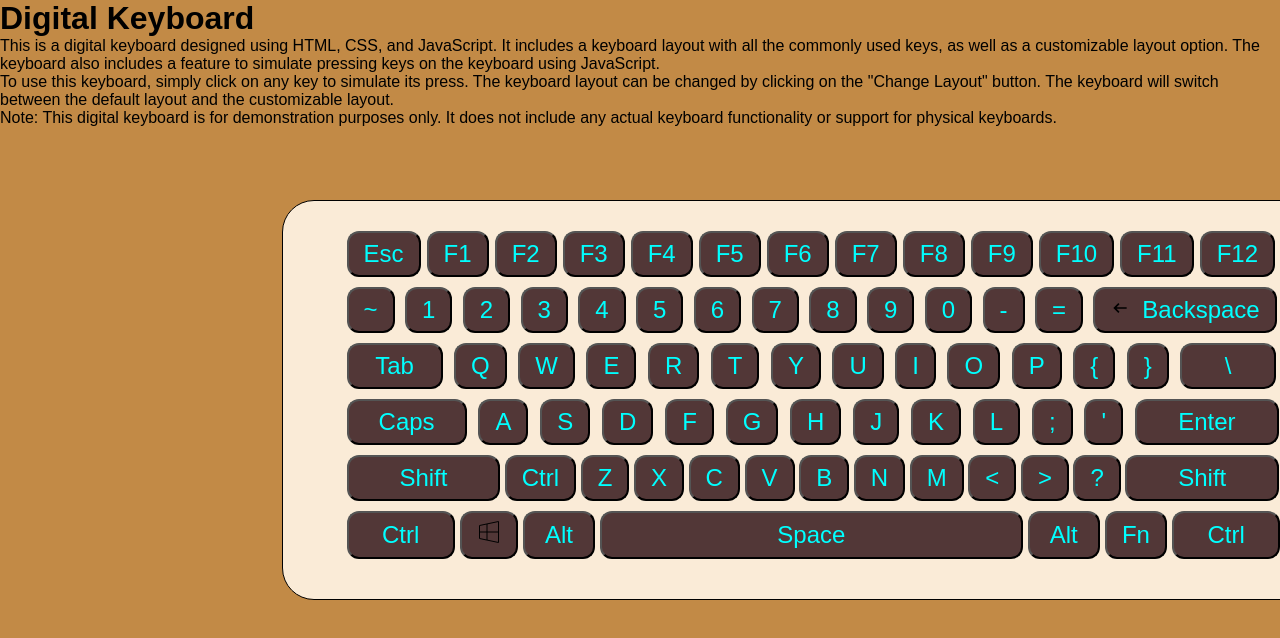
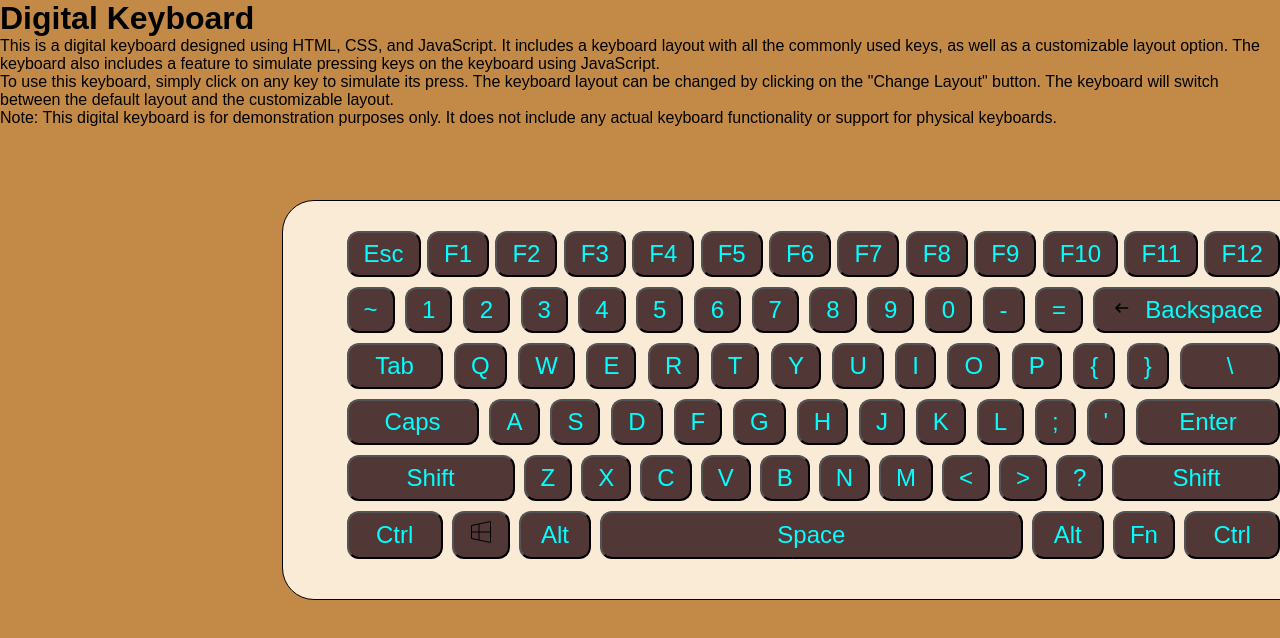
Before and after one commit to Martin-Atanasov123/Keyboard, a plain HTML site: page index.html in a window 1280 px wide. Shown: the top 638 px of the page. Drawn offline with Linux system fonts and the light colour scheme.

Commit message:
aligning all rows

```diff
--- a/index.html
+++ b/index.html
@@ -74,7 +74,7 @@
         </div>
         <div class="row5">
             <button class="shift">Shift</button>
-            <button>Ctrl</button>
+
             <button>Z</button>
             <button>X</button>
             <button>C</button>
--- a/style.css
+++ b/style.css
@@ -43,31 +43,42 @@ button:hover{
 
 .row1 {
     display: flex;
-    gap: 6px;
+    gap: 6.4px;
+
+
 }
 
 .row2 {
     display: flex;
     gap: 10.4px;
+
+
 }
 .row3 {
     display: flex;
     gap: 11.5px;
+
+
 }
 
 .row4 {
     display: flex;
-    gap: 11.8px;
+    gap: 10.9px;
+
+
 }
 
 .row5 {
     display: flex;
-    gap: 4.6px;
+    gap: 9px;
+
+
 }
 
 .row6 {
     display: flex;
-    gap: 5.2px;
+    gap: 9.2px;
+
 }
 
 
@@ -75,26 +86,26 @@ button:hover{
 
 /* styling individual buttons */
 .backslash{
-    width: 4em;
+    width: 100px;
 }
 .tab{
     width: 4em;
 }
 
 .caps{
-    width: 5em;
+    width: 5.5em;
 }
 .enter{
     width: 6em;
 
 }
 .shift{
-    width:6.4em;
+    width:7em;
 }
 
 
 .ctrl{
-    width: 4.5em;
+    width: 4em;
 }
 /* .win{
     width: 3em;
@@ -123,7 +134,7 @@ button:hover{
 
 
 .backspace img {
-    width: 20px; /* Set image width */
+    width: 23px; /* Set image width */
     height: 20px; /* Set image height */
     margin-right: 0.5em; /* Add space between image and text */
 }
```
